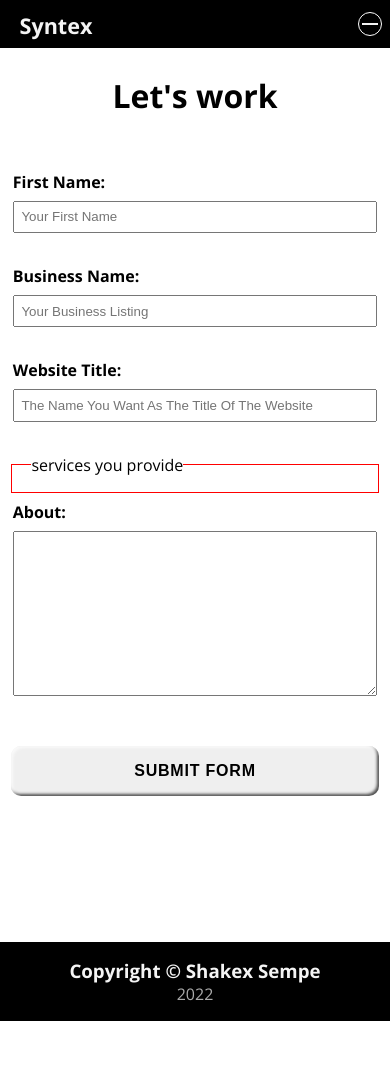
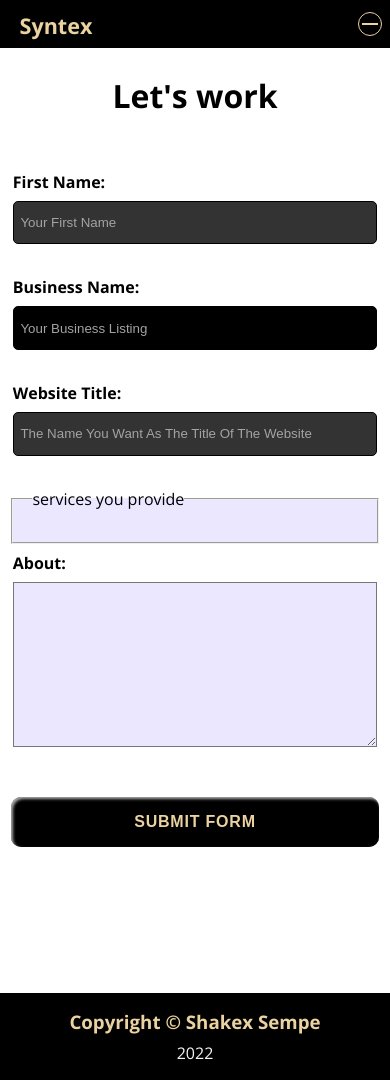
Before and after one commit to ShakexSempe/syntex-contact-form, a plain HTML site: page index.html in a window 390 px wide. Before the commit the page ends 1021 px from the top, so only its background shows below. Drawn offline with nearby package versions, Linux system fonts and the light colour scheme; a web font is replaced by a local one.

Commit message:
input states

```diff
--- a/index.html
+++ b/index.html
@@ -33,7 +33,9 @@
         <div class="input-div">
             <label for="first-name">first Name: </label>
             <input type="text" name="first-name" id="first-name"
-            placeholder="your first name">
+            placeholder="your first name"
+            minlength="2"
+            required>
         </div>
         <div class="input-div">
             <label for="name">business Name: </label>
@@ -56,14 +58,12 @@
             <input type="text" name="services" id="services" placeholder="service 3">
             <input type="text" name="services" id="services" placeholder="service 4">
             <input type="text" name="services" id="services" placeholder="service 5">
-            <input type="text" name="services" id="services" placeholder="service 5">
-            <input type="text" name="services" id="services" placeholder="service 5">
         </div>
         </fieldset>
 
         <div class="input-div">
             <label for="name">about: </label>
-            <textarea name="about" col="10" rows="10" ></textarea>
+            <textarea name="about" col="10" rows="10" minlength="5" required></textarea>
         </div>
 
         <button type="submit">submit form</button>
--- a/scss/_form.scss
+++ b/scss/_form.scss
@@ -8,8 +8,8 @@ form {
     padding: .2em;
 
     fieldset {
-        border: 1px solid red;
-        padding: .5em .2em;
+        background-color: $invalid;
+        padding: 1em .2em;
         overflow-y: auto;
         height: 0vh;
         transition: 1s ease;
@@ -22,7 +22,9 @@ form {
 
         .input-div {
             width: 80%;
-
+            label {
+                margin-top: .5em;
+            }
             input {
                 margin: 1em 0;
             }
@@ -47,16 +49,35 @@ form {
         }
 
         input {
-            // border: 2px dashed blue;
-            padding: .5em;
+            border: 1px solid #000;
+            padding: 1em .5em;
+            transition: .5s ease;
+            background-color: #000;
+            color: $text-brand;
+            border-radius: 5px;
+
+            &:focus {
+                color: #fff;
+                background-color: #000;
+                letter-spacing: .2em;
+            }
+
+            &:invalid {
+                // background-color: $invalid;
+                background-color: #333;
+            }
         }
 
         textarea {
             padding: .5em;
+            &:invalid {
+                background-color: $invalid;
+            }
         }
 
         ::placeholder {
             text-transform: capitalize;
+            color: hsl(0, 0%, 64%);
         }
 
         // input hover state
@@ -83,6 +104,8 @@ form {
         outline: none;
         position: relative;
         isolation: isolate;
+        background-color: $text-dark;
+        color: $text-brand;
         transition: .3s ease;
 
         // button box shadow
--- a/scss/_variables.scss
+++ b/scss/_variables.scss
@@ -5,9 +5,12 @@ $font-sans: 'Open Sans', sans-serif;
 
 $background: #000 ;
 $secondary-background: #f4f4f4;
-$text-dark: #000 ;
+$text-dark: #000;
+$text-brand: #ead2a1;
 $text-light: #f4f4f4;
 $text-hover-dark: #000a;
 $text-hover-light: #fffa;
 $text-label-light: #fff;
 $text-label-dark: #000;
+
+$invalid: rgba(201, 192, 255, 0.384);
--- a/scss/style.scss
+++ b/scss/style.scss
@@ -30,7 +30,7 @@ body {
             a {
                 font-size: .9em;
                 text-decoration: none;
-                color: #f4f4f4;
+                color: $text-brand;
                 text-transform: capitalize;
                 cursor: pointer;
             }
@@ -39,7 +39,7 @@ body {
 
     // hamburger display
     .nav-toggle {
-        border: 1px solid #fff;
+        border: 1px solid $text-brand;
         padding: .5em;
         border-radius: 50%;
         position: absolute;
@@ -55,7 +55,7 @@ body {
             position: absolute;
             width: 70%;
             height: 2px;
-            background-color: #f4f4f4;
+            background-color: $text-brand;
         }
 
         &:hover {
@@ -162,11 +162,12 @@ footer {
     width: 100%;
     padding: 1em 5vw;
     background-color: #000;
-    color: #f4f4f4;
+    color: $text-brand;
     text-align: center;
     text-transform: capitalize;
 
     p {
-        color: #fffa;
+        color: #f4f4f4;
+        margin-top: .5em;
     }
 }
```
Also changed, not shown: css/style.css.
